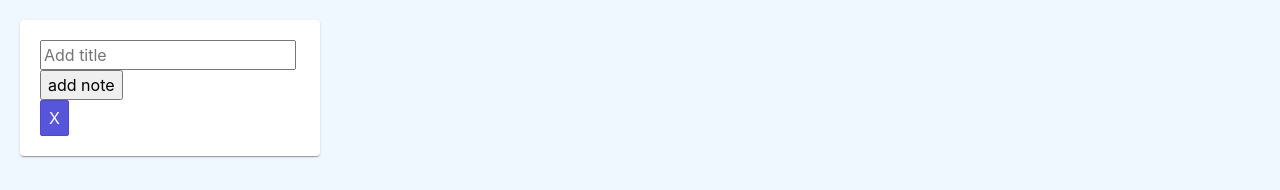
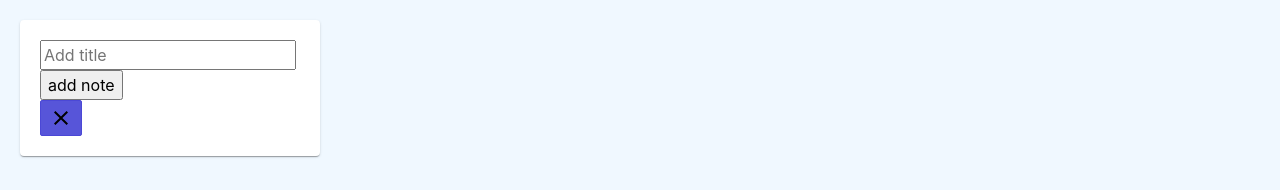
Before and after one commit to ThomasRoest/cards-frontend, a React (Create React App) app: page / in a window 1280 px wide. Both pictures are taken after a click on the button "add new card". Shown: the top 190 px of the page. Built offline with nearby package versions, Linux system fonts and the light colour scheme.

Commit message:
add some icons / tooltips

```diff
--- a/src/components/app/index.tsx
+++ b/src/components/app/index.tsx
@@ -1,15 +1,13 @@
 import React, { Component } from "react";
 import Card from "../card";
 import { ICard } from "../types";
-import styled from "styled-components";
-
+import * as localStorage from "../../services/cardService";
 import {
   GlobalStyle,
   CardContainer,
   StyledApp,
   AddnewcardButton
 } from "./style";
-import * as localStorage from "../../services/cardService";
 
 interface State {
   cards: ICard[];
@@ -42,7 +40,6 @@ class App extends Component<{}, State> {
 
   public deleteCard = (id: number) => {
     const cards = this.state.cards.filter((card: ICard) => card.id !== id);
-
     localStorage.sync(cards);
     this.setState({ cards });
   };
--- a/src/components/card/index.tsx
+++ b/src/components/card/index.tsx
@@ -4,6 +4,7 @@ import styled from "styled-components";
 import { NotesSection, Cardbody, CardHeader } from "./style";
 import { INote } from "../types";
 import { Note, StyledCard } from "./style";
+import { ClearIcon } from "../icons";
 
 interface Props {
   title: string;
@@ -51,12 +52,12 @@ const Card = (props: Props) => {
                 }
               />
               <button
-                className="btn btn-sm btn-error"
+                className="btn btn-sm tooltip"
+                data-tooltip="delete note"
                 onClick={() => deleteNote(item.cardId, item.id)}
               >
-                error button
+                <ClearIcon />
               </button>
-              <code>{JSON.stringify(item, null, 2)}</code>
             </Note>
           ))}
         </NotesSection>
@@ -66,52 +67,11 @@ const Card = (props: Props) => {
           data-tooltip="delete card"
           onClick={() => props.deleteCard(cardId)}
         >
-          X
+          <ClearIcon />
         </button>
       </Cardbody>
     </StyledCard>
   );
 };
-// public handleChange = (event: React.ChangeEvent<HTMLInputElement>) => {
-//   this.setState({ value: event.target.value });
-// };
-
-// public handleSubmit = (event: React.FormEvent<HTMLFormElement>) => {
-//   event.preventDefault();
-//   if (!this.state.value) {
-//     return;
-//   }
-//   const newTodo = {
-//     id: Date.now(),
-//     content: this.state.value,
-//     completed: false
-//   };
-//   const todos: TodoItem[] = [...this.state.todoItems, newTodo];
-//   this.setState({ todoItems: todos, value: "" });
-// };
-
-// public handleUpdate = (
-//   event: React.ChangeEvent<HTMLInputElement>,
-//   id: number
-// ) => {
-//   console.log(event.target.value, id);
-// };
-
-// prettier-ignore
-// public deleteTodo = (event: React.MouseEvent<HTMLButtonElement>, id: number) => {
-//   const newTodos = this.state.todoItems.filter(item => item.id !== id);
-//   this.setState({ todoItems: newTodos });
-// };
-
-// prettier-ignore
-// public handleComplete = (e: React.ChangeEvent<HTMLInputElement>, id: number) => {
-//   const todoItems = this.state.todoItems.map(item => {
-//     if (item.id === id) {
-//       item.completed = !item.completed;
-//     }
-//     return item;
-//   });
-//   this.setState({ todoItems });
-// };
 
 export default Card;
--- a/src/components/icons/index.tsx
+++ b/src/components/icons/index.tsx
@@ -35,3 +35,15 @@ export const NoteAdd = () => (
     <path d="M14 2H6c-1.1 0-1.99.9-1.99 2L4 20c0 1.1.89 2 1.99 2H18c1.1 0 2-.9 2-2V8l-6-6zm2 14h-3v3h-2v-3H8v-2h3v-3h2v3h3v2zm-3-7V3.5L18.5 9H13z" />
   </svg>
 );
+
+export const ClearIcon = () => (
+  <svg
+    xmlns="http://www.w3.org/2000/svg"
+    width="24"
+    height="24"
+    viewBox="0 0 24 24"
+  >
+    <path d="M19 6.41L17.59 5 12 10.59 6.41 5 5 6.41 10.59 12 5 17.59 6.41 19 12 13.41 17.59 19 19 17.59 13.41 12z" />
+    <path d="M0 0h24v24H0z" fill="none" />
+  </svg>
+);
```
